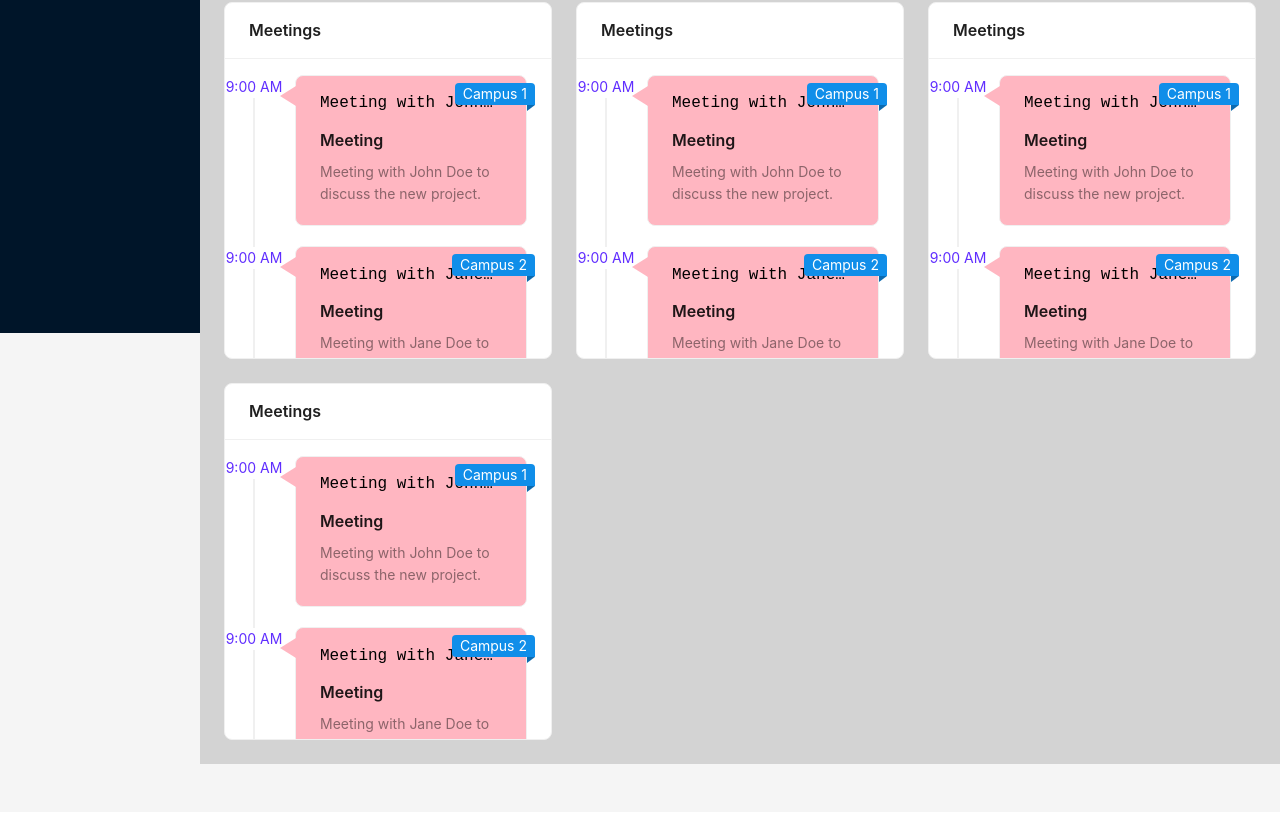
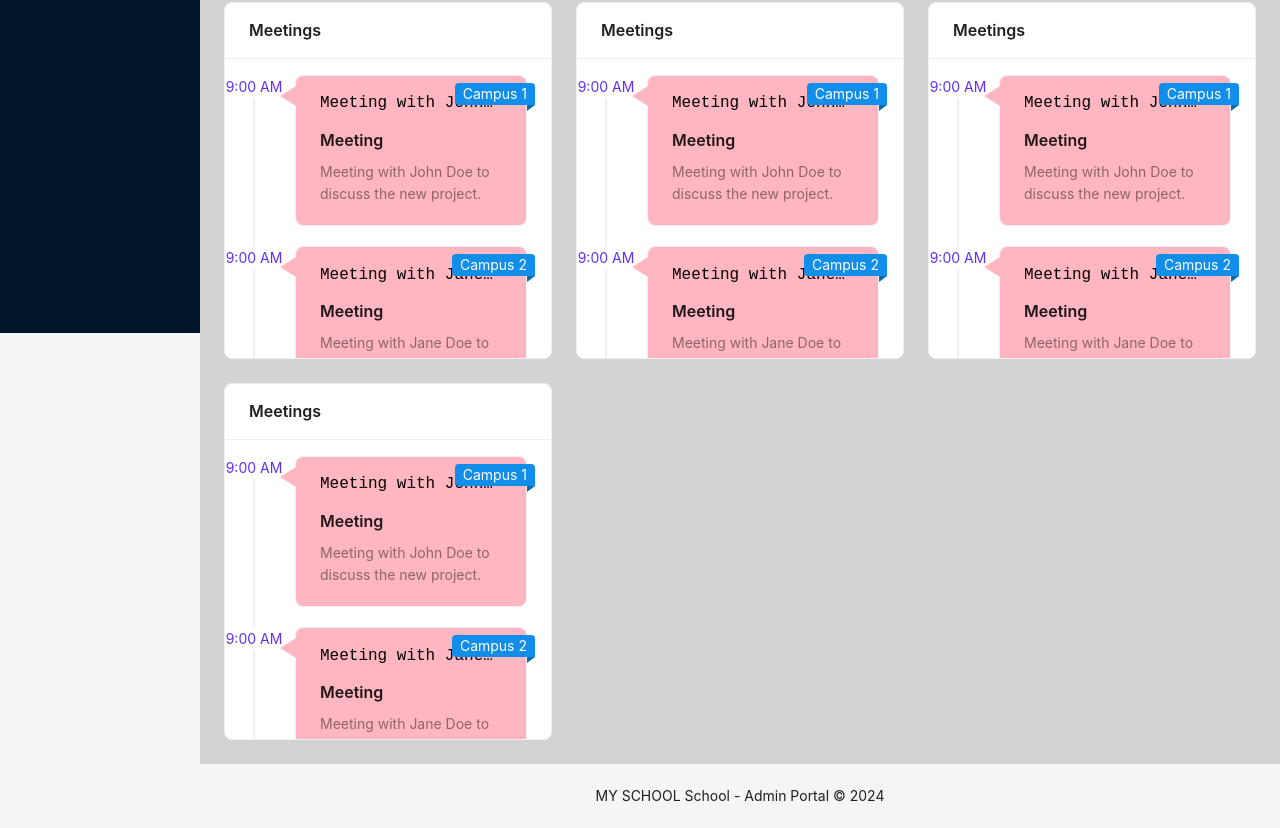
Before and after one commit to Translucent504/koolhub-admin-frontend, a React (Vite) app: page / in a window 1280 px wide. Shown: the part 467-1295 px from the top of the page. Built offline with nearby package versions, Linux system fonts and the light colour scheme.

Commit message:
relocate config

```diff
--- /dev/null
+++ b/src/@mb/config.js
@@ -0,0 +1 @@
+export const footerText = `MY SCHOOL School - Admin Portal © ${(new Date()).getFullYear()}`;
--- a/src/components/RootLayout.jsx
+++ b/src/components/RootLayout.jsx
@@ -8,7 +8,7 @@ import {
 import { Button, Layout, Menu } from "antd";
 import { useState } from "react";
 import { Outlet } from "react-router-dom";
-import { footerText } from "util/config";
+import { footerText } from "@mb/config";
 const { Header, Content, Sider, Footer } = Layout;
 
 function RootLayout() {
```
